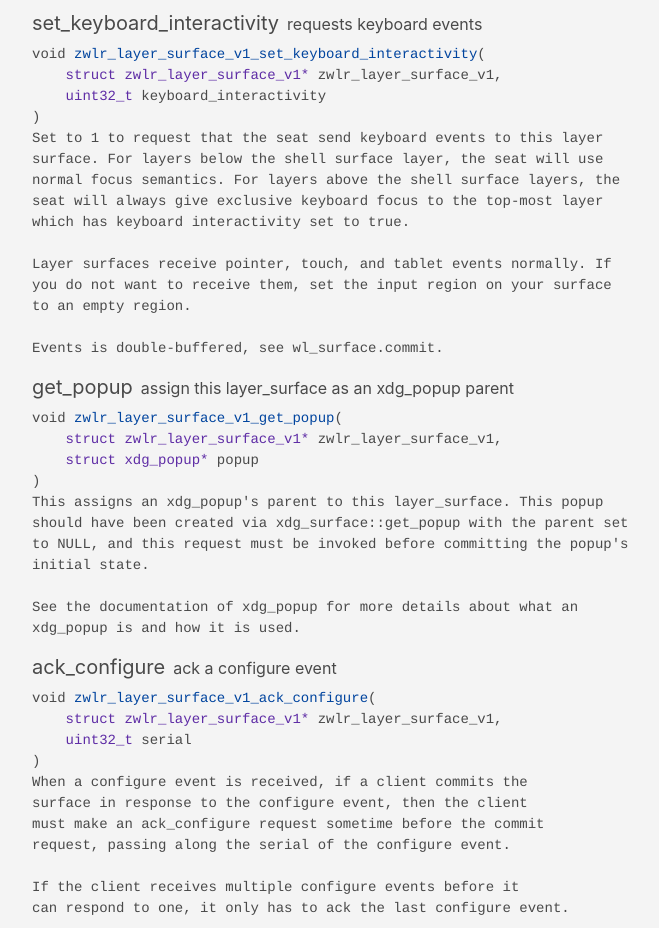
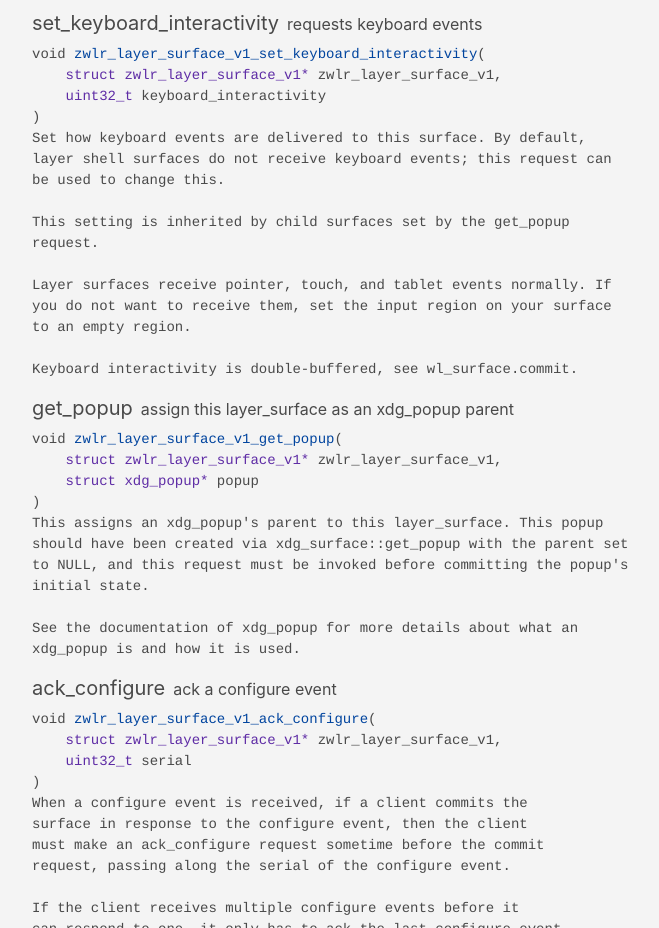
Before and after one commit to hoyon/wayland-protocol-docs, a plain HTML site: page protocols/wlr_layer_shell_unstable_v1.html in a window 1280 px wide. Shown: the part 3440-4368 px from the top of the page, without its empty margins (360-1019 px from the left). Drawn offline with Linux system fonts and the light colour scheme.

Commit message:
Deploy hoyon/wayland-protocol-docs to github.com/hoyon/wayland-protocol-docs.git:gh-pages

```diff
--- a/protocols/wlr_layer_shell_unstable_v1.html
+++ b/protocols/wlr_layer_shell_unstable_v1.html
@@ -417,17 +417,18 @@ Margin is double-buffered, see wl_surface.commit.
 
   )
 </div>
-              <div class="f6 lh-copy ws-pre-line courier">Set to 1 to request that the seat send keyboard events to this layer
-surface. For layers below the shell surface layer, the seat will use
-normal focus semantics. For layers above the shell surface layers, the
-seat will always give exclusive keyboard focus to the top-most layer
-which has keyboard interactivity set to true.
+              <div class="f6 lh-copy ws-pre-line courier">Set how keyboard events are delivered to this surface. By default,
+layer shell surfaces do not receive keyboard events; this request can
+be used to change this.
+
+This setting is inherited by child surfaces set by the get_popup
+request.
 
 Layer surfaces receive pointer, touch, and tablet events normally. If
 you do not want to receive them, set the input region on your surface
 to an empty region.
 
-Events is double-buffered, see wl_surface.commit.
+Keyboard interactivity is double-buffered, see wl_surface.commit.
 </div>
             </li>
 
```
